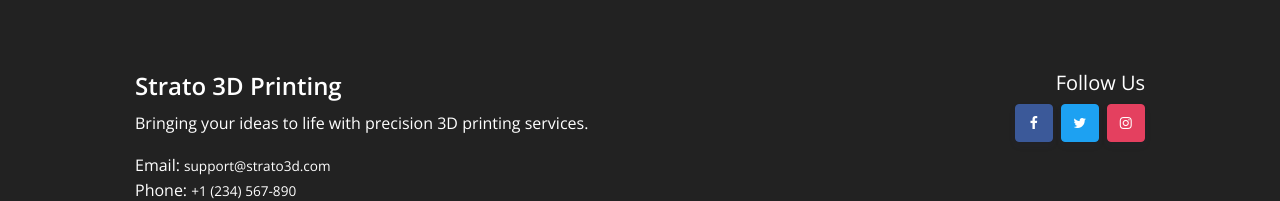
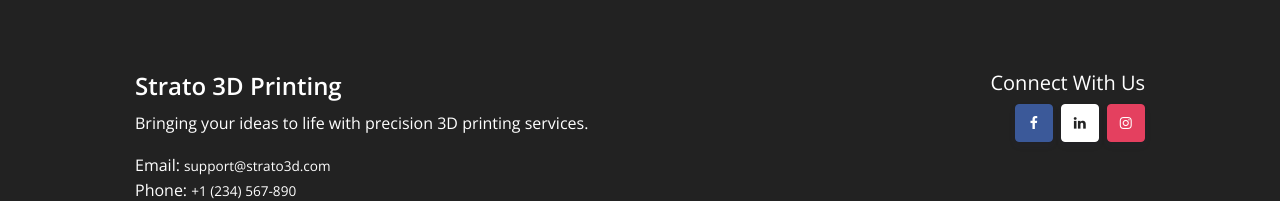
Before and after one commit to jalaguerta/strato, a Vue app: page /#/ in a window 1280 px wide. Shown: the part 3238-3439 px from the top of the page. Built offline with nearby package versions, Linux system fonts and the light colour scheme.

Commit message:
added linkedin

```diff
--- a/src/layout/AppFooter.vue
+++ b/src/layout/AppFooter.vue
@@ -16,7 +16,7 @@
 
           <!-- Social Media Section -->
           <div class="col-md-6 text-md-right">
-            <h5 class="text-white">Follow Us</h5>
+            <h5 class="text-white">Connect With Us</h5>
             <a
               href="https://facebook.com"
               target="_blank"
@@ -26,12 +26,12 @@
               <i class="fa fa-facebook"></i>
             </a>
             <a
-              href="https://twitter.com"
+              href="https://linkedin.com"
               target="_blank"
               rel="noopener"
-              class="btn btn-neutral btn-icon-only btn-twitter btn-round"
+              class="btn btn-neutral btn-icon-only btn-linkedin btn-round"
             >
-              <i class="fa fa-twitter"></i>
+              <i class="fa fa-linkedin"></i>
             </a>
             <a
               href="https://instagram.com"
```
